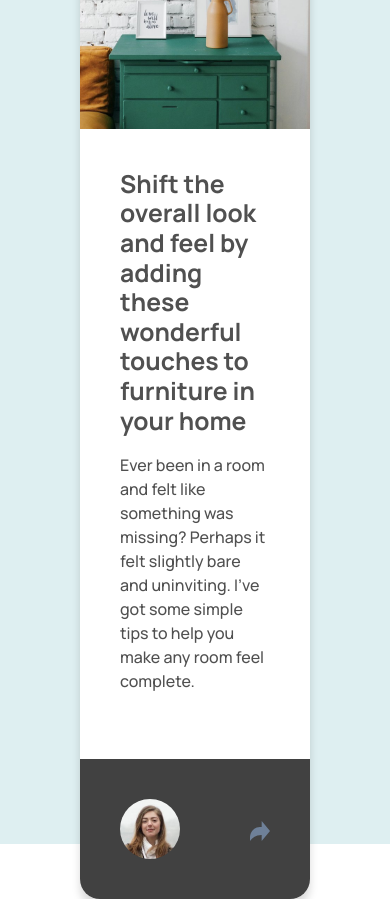
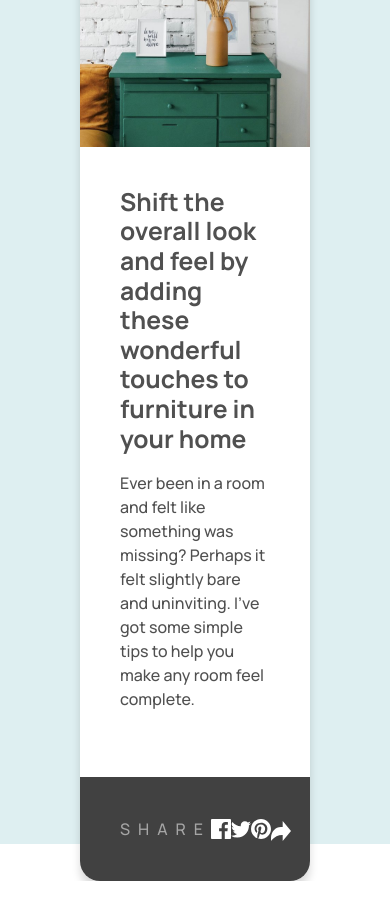
Before and after one commit to aronilie/202207-w2ch1-aron-ilie, a website: page index.html in a window 390 px wide. Drawn offline with nearby package versions, Linux system fonts and the light colour scheme; files that its build step writes are made by us from their sources.

Commit message:
Stylized the contents of the footer of mobile version

```diff
--- a/index.html
+++ b/index.html
@@ -47,10 +47,36 @@
               src="images/article-preview/avatar-michelle.jpg"
               alt="Avatar of a woman"
             />
+            <div class="share">Share</div>
             <div>
               <h2>Michelle Appleton</h2>
               <span>28 Jun 2020</span>
             </div>
+            <a href="#"
+              ><div>
+                <img
+                  class="facebook"
+                  src="images/article-preview/icon-facebook.svg"
+                  alt="Facebook icon"
+                /></div
+            ></a>
+            <a href="#"
+              ><div>
+                <img
+                  class="twitter"
+                  src="images/article-preview/icon-twitter.svg"
+                  alt="Twitter icon"
+                /></div
+            ></a>
+            <a href="#"
+              ><div>
+                <img
+                  class="pinterest"
+                  src="images/article-preview/icon-pinterest.svg"
+                  alt="Pinterest icon"
+                /></div
+            ></a>
+
             <a href=""
               ><div>
                 <img
--- a/sass/components/_article-preview.scss
+++ b/sass/components/_article-preview.scss
@@ -50,6 +50,10 @@ h2 {
     width: 60px;
     height: 60px;
     border-radius: 150px;
+
+    @media (max-width: 700px) {
+      display: none;
+    }
   }
 
   &__person {
@@ -70,7 +74,7 @@ h2 {
     }
   }
 
-  &__person div:nth-child(2) {
+  &__person div:nth-child(3) {
     padding: 0 90px;
     position: fixed;
 
@@ -82,6 +86,21 @@ h2 {
   &__person--icon {
     width: 20px;
     height: 20px;
+
+    @media (max-width: 700px) {
+      filter: brightness(10);
+    }
+  }
+}
+
+.share {
+  display: none;
+
+  @media (max-width: 700px) {
+    text-transform: uppercase;
+    color: #a5a5a5;
+    letter-spacing: 8px;
+    display: block;
   }
 }
 
@@ -105,3 +124,27 @@ h2 {
 .presentation div p {
   padding: 10px 0;
 }
+
+.facebook {
+  display: none;
+
+  @media (max-width: 700px) {
+    display: block;
+  }
+}
+
+.twitter {
+  display: none;
+
+  @media (max-width: 700px) {
+    display: block;
+  }
+}
+
+.pinterest {
+  display: none;
+
+  @media (max-width: 700px) {
+    display: block;
+  }
+}
```
